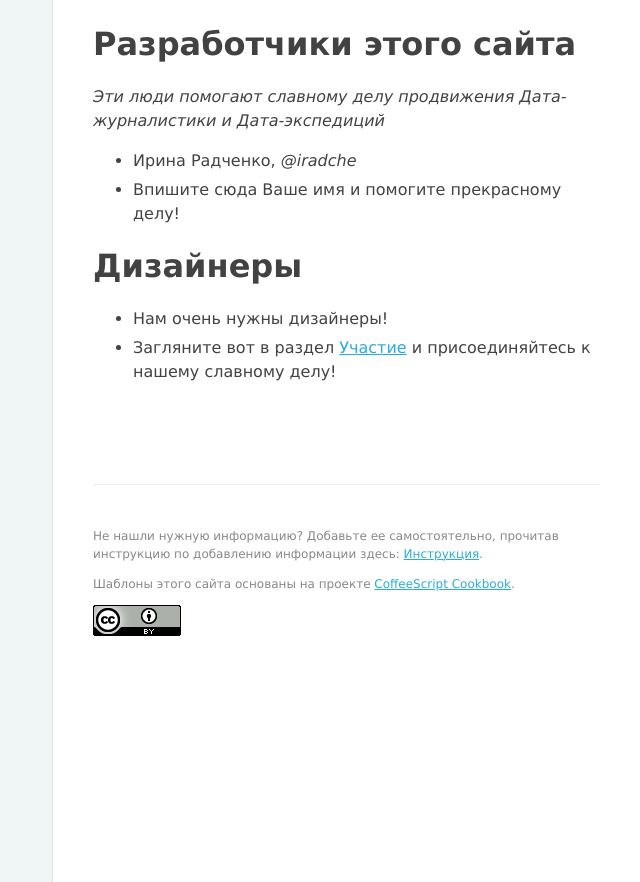
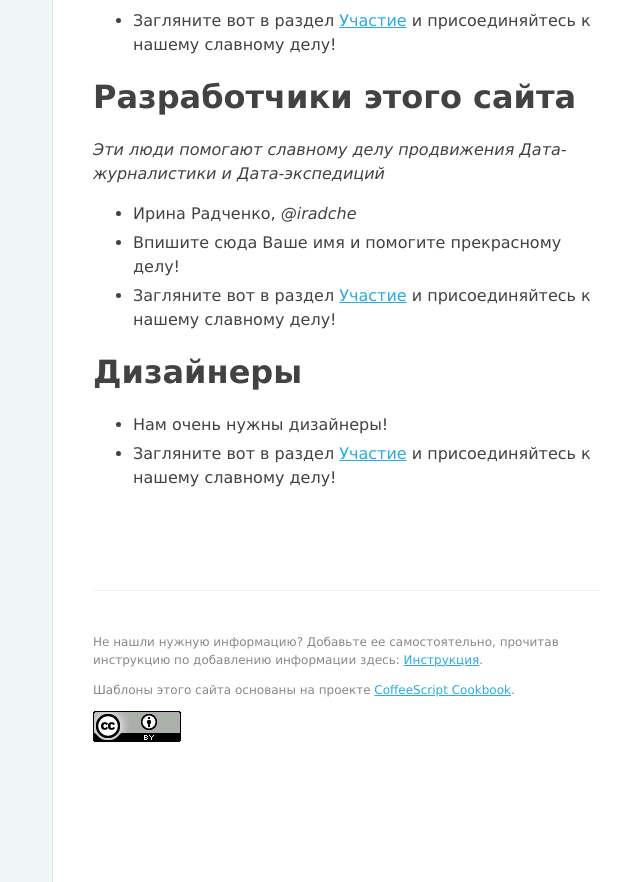
Before and after one commit to atner/DataExpedition, a Jekyll site: the page built from authors.md, in a window 1280 px wide and 1202 px high. Shown: the part 320-1202 px from the top of the window, without its empty margins (391-1031 px from the left). Built offline with Jekyll 4.4.1, drawn with Linux system fonts in a browser that asks for light colours; Markdown is read by kramdown in place of the engine named in the settings.

Commit message:
Update authors.md

```diff
--- a/authors.md
+++ b/authors.md
@@ -10,6 +10,7 @@ title: Authors
 * Ирина Радченко, *@iradche*
 * Анна Сакоян, *@ansakoy*
 * Впишите сюда Ваше имя!
+* Загляните вот в раздел [Участие](/contributing) и присоединяйтесь к нашему славному делу!
 
 # Разработчики этого сайта
 
@@ -17,7 +18,7 @@ title: Authors
 
 * Ирина Радченко, *@iradche*
 * Впишите сюда Ваше имя и помогите прекрасному делу!
-
+ * Загляните вот в раздел [Участие](/contributing) и присоединяйтесь к нашему славному делу!
 
 # Дизайнеры
 
```
